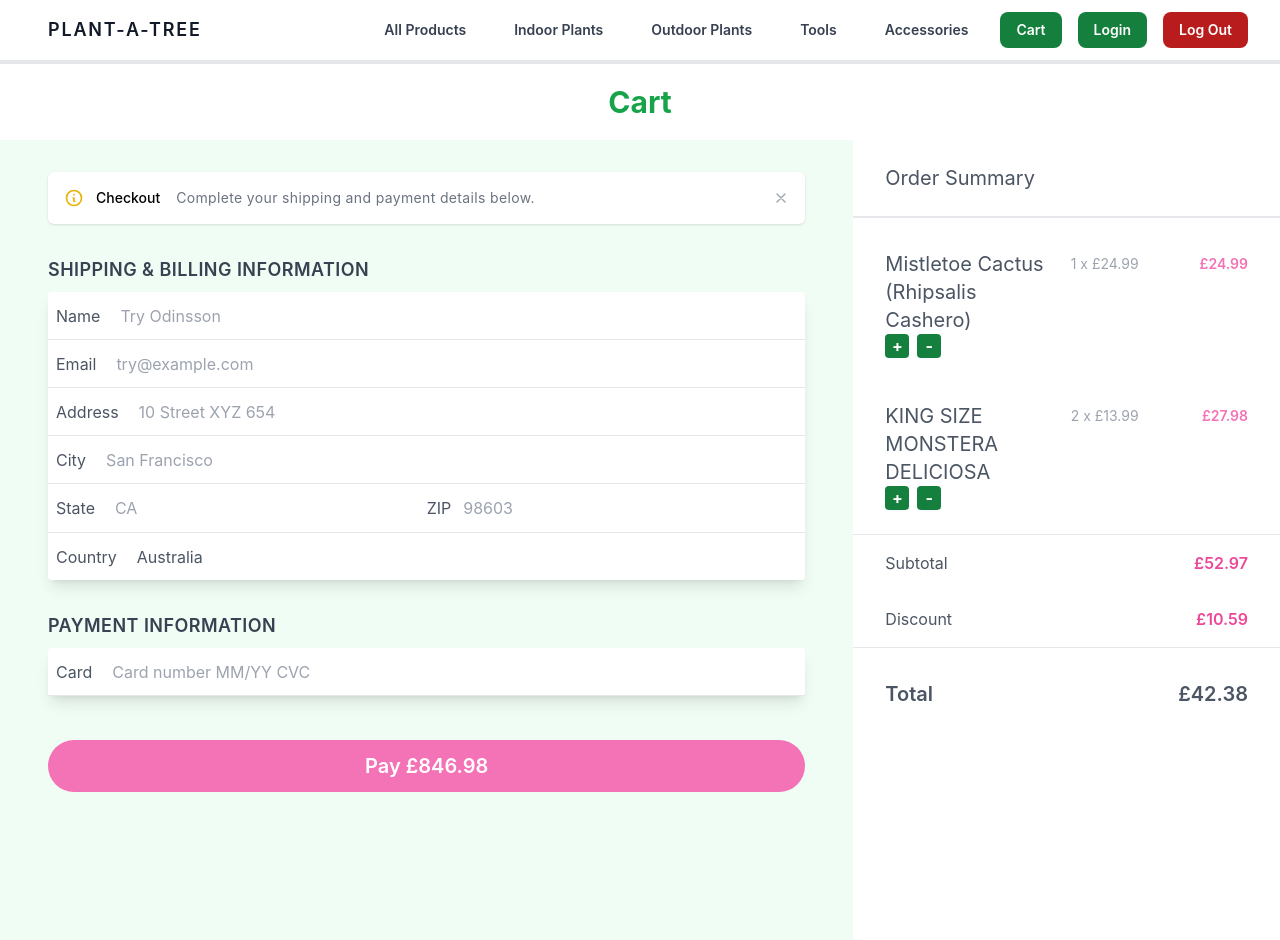
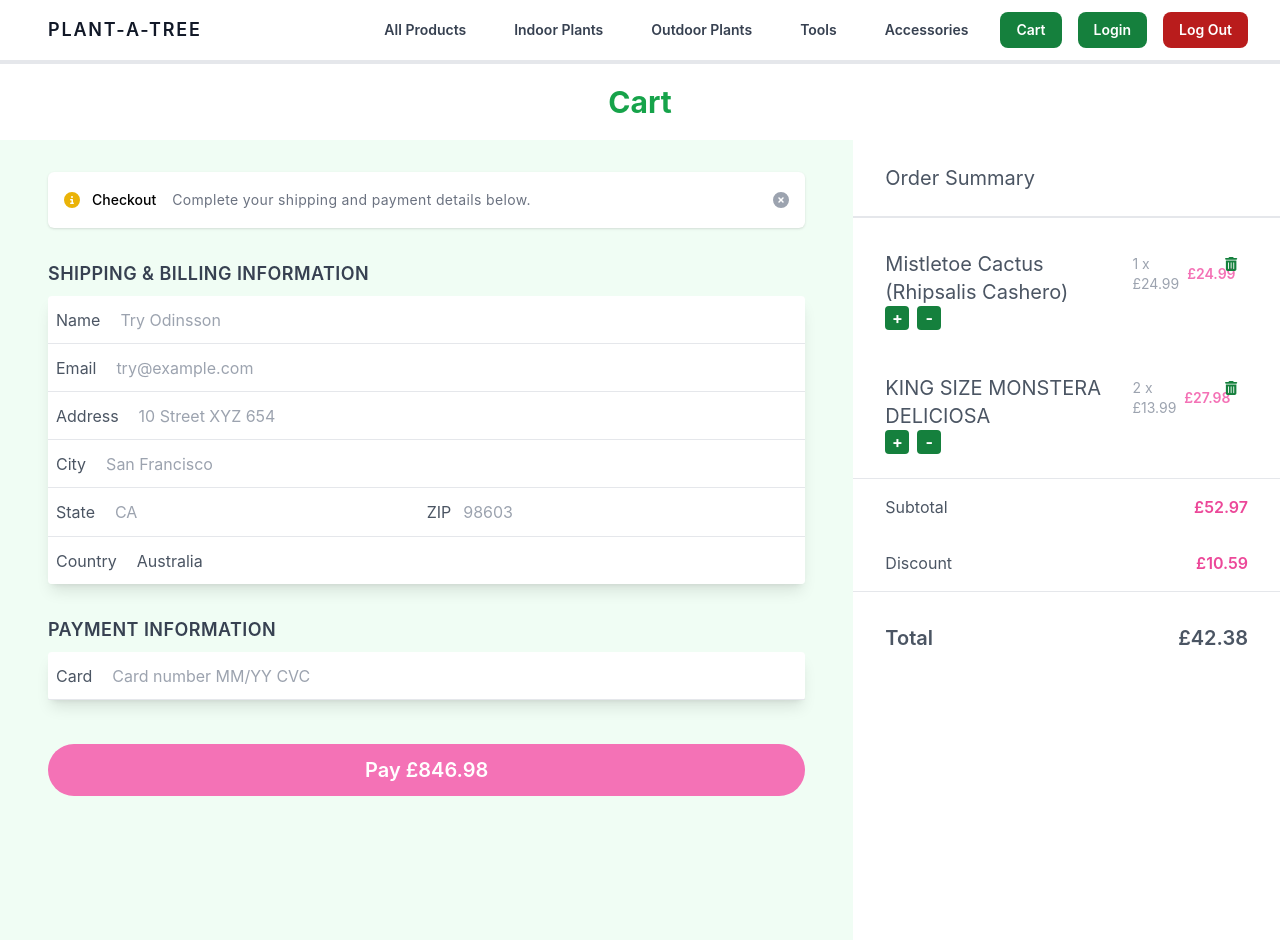
Before and after one commit to aamirmabs/java-react-ecommerce-store, a React (Create React App) app in the folder frontend/: page /cart in a window 1280 px wide. Built offline with nearby package versions, Linux system fonts and the light colour scheme.

Commit message:
font awesome icons + cart item increment, decrement and delete operations

```diff
--- a/frontend/package.json
+++ b/frontend/package.json
@@ -3,6 +3,9 @@
   "version": "0.1.0",
   "private": true,
   "dependencies": {
+    "@fortawesome/fontawesome-svg-core": "^6.1.1",
+    "@fortawesome/free-solid-svg-icons": "^6.1.1",
+    "@fortawesome/react-fontawesome": "^0.1.18",
     "@testing-library/jest-dom": "^5.16.4",
     "@testing-library/react": "^13.0.1",
     "@testing-library/user-event": "^13.5.0",
--- a/frontend/src/App.js
+++ b/frontend/src/App.js
@@ -1,4 +1,4 @@
-import { BrowserRouter, Routes, Route, Switch } from "react-router-dom";
+import { BrowserRouter, Routes, Route } from "react-router-dom";
 import "./App.css";
 import Navbar from "./components/Navbar.js";
 import AddIndoorPlant from "./components/AddIndoorPlant";
--- a/frontend/src/components/Cart.js
+++ b/frontend/src/components/Cart.js
@@ -1,13 +1,18 @@
-import React, { useState } from "react";
+import React from "react";
 import { useCart } from "./../contexts/CartContext";
 import CartItem from "./CartItem";
+import { FontAwesomeIcon } from "@fortawesome/react-fontawesome";
+import { faInfoCircle, faXmarkCircle } from "@fortawesome/free-solid-svg-icons";
 
-const round = (value) => {
+const roundDecimalTo2 = (value) => {
   return parseFloat(value).toFixed(2);
 };
 
 function Cart() {
   const { itemsInCart, setItemsInCart } = useCart();
+
+  const infoCircleIcon = <FontAwesomeIcon icon={faInfoCircle} />;
+  const crossIcon = <FontAwesomeIcon icon={faXmarkCircle} />;
 
   // calculating total price and discount if applicable
   let totalPrice = 0;
@@ -15,19 +20,16 @@ function Cart() {
 
   const keys = Object.keys(itemsInCart);
   keys.forEach((key) => {
-    console.log(itemsInCart[key].name);
     totalPrice += itemsInCart[key].quantity * itemsInCart[key].unitPrice;
   });
 
-  totalPrice = round(totalPrice);
+  totalPrice = roundDecimalTo2(totalPrice);
 
   if (totalPrice > 49.99) {
-    discount = round(totalPrice * 0.2);
+    discount = roundDecimalTo2(totalPrice * 0.2);
   } else {
     discount = 0;
   }
-
-  console.log(totalPrice);
 
   return (
     <div>
@@ -41,42 +43,14 @@ function Cart() {
         <div className="lg:col-span-2 col-span-3 bg-green-50 space-y-8 px-12">
           <div className="mt-8 p-4 relative flex flex-col sm:flex-row sm:items-center bg-white shadow rounded-md">
             <div className="flex flex-row items-center border-b sm:border-b-0 w-full sm:w-auto pb-4 sm:pb-0">
-              <div className="text-yellow-500">
-                <svg
-                  xmlns="http://www.w3.org/2000/svg"
-                  className="w-6 sm:w-5 h-6 sm:h-5"
-                  fill="none"
-                  viewBox="0 0 24 24"
-                  stroke="currentColor"
-                >
-                  <path
-                    strokeLinecap="round"
-                    strokeLinejoin="round"
-                    strokeWidth={2}
-                    d="M13 16h-1v-4h-1m1-4h.01M21 12a9 9 0 11-18 0 9 9 0 0118 0z"
-                  />
-                </svg>
-              </div>
+              <div className="text-yellow-500">{infoCircleIcon}</div>
               <div className="text-sm font-medium ml-3">Checkout</div>
             </div>
             <div className="text-sm tracking-wide text-gray-500 mt-4 sm:mt-0 sm:ml-4">
               Complete your shipping and payment details below.
             </div>
             <div className="absolute sm:relative sm:top-auto sm:right-auto ml-auto right-4 top-4 text-gray-400 hover:text-gray-800 cursor-pointer">
-              <svg
-                className="w-4 h-4"
-                fill="none"
-                stroke="currentColor"
-                viewBox="0 0 24 24"
-                xmlns="http://www.w3.org/2000/svg"
-              >
-                <path
-                  strokeLinecap="round"
-                  strokeLinejoin="round"
-                  strokeWidth={2}
-                  d="M6 18L18 6M6 6l12 12"
-                />
-              </svg>
+              {crossIcon}
             </div>
           </div>
           <div className="rounded-md">
@@ -207,7 +181,11 @@ function Cart() {
           </h1>
           <ul className="py-2 border-b space-y-1 px-4">
             {Object.keys(itemsInCart).map((key) => (
-              <CartItem item={itemsInCart[key]} key={itemsInCart[key].name} />
+              <CartItem
+                item={itemsInCart[key]}
+                sku={key}
+                key={itemsInCart[key].name}
+              />
             ))}
           </ul>
           <div className="px-8 border-b">
@@ -229,7 +207,7 @@ function Cart() {
           </div>
           <div className="font-semibold text-xl px-8 flex justify-between py-8 text-gray-600">
             <span>Total</span>
-            <span>£{round(totalPrice - discount)}</span>
+            <span>£{roundDecimalTo2(totalPrice - discount)}</span>
           </div>
         </div>
       </div>
--- a/frontend/src/components/CartItem.js
+++ b/frontend/src/components/CartItem.js
@@ -1,21 +1,42 @@
 import React from "react";
 import { useCart } from "./../contexts/CartContext";
+import { FontAwesomeIcon } from "@fortawesome/react-fontawesome";
+import { faInfoCircle, faTrashCan } from "@fortawesome/free-solid-svg-icons";
 
 function CartItem(props) {
-  const { item } = props;
-  const { itemsInCart, setItemsInCart } = useCart();
+  const { item, sku } = props;
+  const {
+    itemsInCart,
+    setItemsInCart,
+    removeItemFromCart,
+    incrementItemCount,
+    decrementItemCount,
+  } = useCart();
+
+  const trashCan = <FontAwesomeIcon icon={faTrashCan} />;
 
   return (
-    <li className="grid grid-cols-6 gap-2 border-b-1 hover:bg-green-50 p-4 hover:shadow-md">
-      <div className="flex flex-col col-span-3 pt-2">
+    <li className="grid grid-cols-12 gap-2 border-b-1 hover:bg-green-50 p-4 hover:shadow-md">
+      <div className="flex flex-col col-span-8 pt-2">
         <span className="text-gray-600 text-xl font-semi-bold">
           {item.name}
         </span>
         <span>
-          <button class="hover:bg-green-500 bg-green-700 text-white font-bold w-6 mr-2 rounded">
+          <button
+            className="hover:bg-green-500 bg-green-700 text-white font-bold w-6 mr-2 rounded"
+            onClick={() => incrementItemCount(sku)}
+          >
             +
           </button>
-          <button class="hover:bg-green-500 bg-green-700 text-white font-bold w-6 mr-2 rounded">
+          <button
+            className="hover:bg-green-500 bg-green-700 text-white font-bold w-6 mr-2 rounded"
+            // onClick={() => decrementItemCount(sku)}
+            onClick={() => {
+              item.quantity > 1
+                ? decrementItemCount(sku)
+                : removeItemFromCart(sku);
+            }}
+          >
             -
           </button>
         </span>
@@ -30,6 +51,16 @@ function CartItem(props) {
           </span>
         </div>
       </div>
+      <div className="col-span-1 pt-3">
+        <div className="flex items-center space-x-2 text-sm justify-between">
+          <span
+            className="text-green-700 hover:text-green-900"
+            onClick={() => removeItemFromCart(sku)}
+          >
+            {trashCan}
+          </span>
+        </div>
+      </div>
     </li>
   );
 }
--- a/frontend/src/contexts/CartContext.js
+++ b/frontend/src/contexts/CartContext.js
@@ -48,9 +48,60 @@ export function CartProvider({ children }) {
     });
   }
 
+  function incrementItemCount(productSKU) {
+    setItemsInCart((prevItemsInCart) => {
+      console.log("SKU: ", productSKU);
+
+      // increment quantity of the item, if 0 then delete it from the cart
+      const product = prevItemsInCart[productSKU];
+      console.log("product: ");
+      console.log(product);
+
+      let newQuantity = product.quantity + 1;
+
+      return {
+        ...prevItemsInCart,
+        [productSKU]: {
+          ...prevItemsInCart[productSKU],
+          quantity: newQuantity,
+        },
+      };
+    });
+  }
+
+  function decrementItemCount(productSKU) {
+    setItemsInCart((prevItemsInCart) => {
+      // decrement quantity of the item, if 0 then delete it from the cart
+      const product = prevItemsInCart[productSKU];
+
+      let newQuantity = product.quantity - 1;
+      return {
+        ...prevItemsInCart,
+        [productSKU]: {
+          ...prevItemsInCart[productSKU],
+          quantity: newQuantity,
+        },
+      };
+    });
+  }
+
+  function removeItemFromCart(productSKU) {
+    setItemsInCart((prevItemsInCart) => {
+      delete prevItemsInCart[productSKU];
+      return { ...prevItemsInCart };
+    });
+  }
+
   return (
     <CartContext.Provider
-      value={{ itemsInCart, setItemsInCart, addItemToCart }}
+      value={{
+        itemsInCart,
+        setItemsInCart,
+        addItemToCart,
+        removeItemFromCart,
+        incrementItemCount,
+        decrementItemCount,
+      }}
     >
       {children}
     </CartContext.Provider>
```
Also changed, not shown: 1 other file (tests, documents, lock files or other folders).
